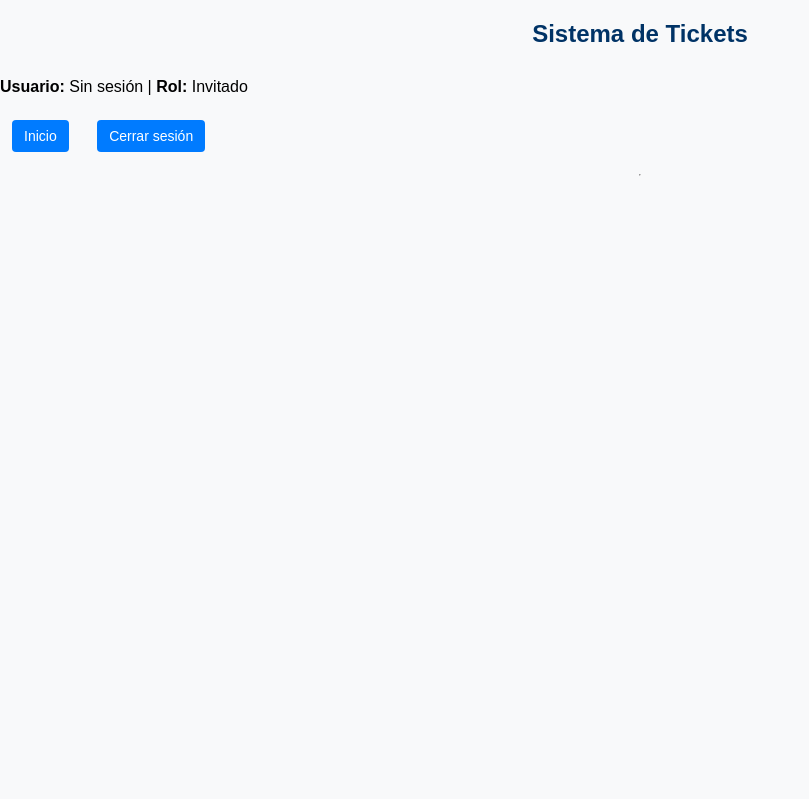
After one commit to juggernutes/tikets, a PHP site: page /views/layout/header.php in a window 1280 px wide. The commit adds this page. Shown: the top 799 px of the page, without its empty margins (0-809 px from the left). Run offline with PHP 8.4, Linux system fonts and the light colour scheme.

Commit message:
ford commit 2

```diff
--- a/tools/style.css
+++ b/tools/style.css
@@ -2,111 +2,104 @@
 
 body {
     font-family: Arial, sans-serif;
-    background-color: #f4f4f4;
+    background-color: #f8f9fa;
     margin: 0;
     padding: 0;
-    display: flex;
 }
 
-.sidebar {
-    width: 250px;
-    background: #003366;
-    color: #ffffff;
-    padding: 20px;
-    height: 100vh;
-    position: fixed;
-    top: 0;
-    left: 0;
-    display: flex;
-    flex-direction: column;
-    align-items: center;
+header, footer {
+    background-color: #003366;
+    color: white;
+    padding: 15px;
+    text-align: center;
 }
 
-.sidebar a {
-    color: #ffffff;
-    text-decoration: none;
-    padding: 10px;
-    width: 100%;
-    text-align: center;
-    display: block;
-    border-radius: 5px;
-    margin: 5px 0;
-    transition: background 0.3s;
+header h2 {
+    margin: 0;
 }
 
-.sidebar a:hover {
-    background: #ff6600;
+nav a {
+    color: #ffffff;
+    margin: 0 10px;
+    text-decoration: none;
 }
 
-/* Logo centrado */
-.logo-container {
-    text-align: center;
-    margin: 20px 0;
+nav a:hover {
+    text-decoration: underline;
 }
 
-/* Navbar dentro del sidebar */
-.sidebar .navbar {
-    width: 100%;
-    margin-top: 10px;
+h2, h3 {
+    color: #003366;
+    text-align: center;
+    margin-top: 20px;
 }
 
-.sidebar .navbar-nav {
-    width: 100%;
-    display: flex;
-    flex-direction: column;
-    align-items: center;
+table {
+    width: 90%;
+    margin: 20px auto;
+    border-collapse: collapse;
+    background-color: white;
 }
 
-.sidebar .navbar-nav .nav-link {
-    color: rgb(11, 11, 11) !important;
+table, th, td {
+    border: 1px solid #ccc;
+}
+
+th {
+    background-color: #e3e6ea;
+    padding: 10px;
+}
+
+td {
     padding: 8px;
     text-align: center;
 }
 
-.sidebar .navbar-nav .nav-link:hover {
-    background: #ff6600;
-    border-radius: 5px;
+button, input[type="submit"] {
+    background-color: #007bff;
+    border: none;
+    color: white;
+    padding: 8px 12px;
+    text-align: center;
+    text-decoration: none;
+    display: inline-block;
+    font-size: 14px;
+    margin: 4px 2px;
+    cursor: pointer;
+    border-radius: 4px;
 }
 
-
-
-.content {
-    margin-left: 250px;
-    padding: 20px;
-    width: calc(100% - 250px);
+button:hover, input[type="submit"]:hover {
+    background-color: #0056b3;
 }
 
-
-
-button {
-    background-color: #ff6600;
-    color: #ffffff;
-    border: none;
-    padding: 10px 20px;
-    cursor: pointer;
-    border-radius: 5px;
-    font-size: 16px;
-    transition: background 0.3s;
+a {
+    color: #007bff;
+    text-decoration: none;
 }
 
-button:hover {
-    background-color: #cc5500;
+a:hover {
+    text-decoration: underline;
 }
 
-input[type="text"], input[type="password"], select {
-    width: 100%;
-    padding: 10px;
-    margin: 10px 0;
-    border: 1px solid #cccccc;
-    border-radius: 5px;
+footer p {
+    margin: 0;
+    font-size: 13px;
+}
+html, body {
+    height: 100%;
+    margin: 0;
+    padding: 0;
+    font-family: Arial, sans-serif;
 }
 
-.footer {
-    background: #a00b15;
-    color: #ffffff;
-    text-align: center;
-    padding: 10px;
-    position: fixed;
-    bottom: 0;
-    width: 100%;
+.wrapper {
+    display: flex;
+    flex-direction: column;
+    min-height: 100vh;
 }
+
+main {
+    flex: 1;
+    padding: 20px;
+}
--- a/views/footer.php
+++ /dev/null
@@ -1,6 +0,0 @@
-    <footer>
-        <hr>
-        <p style="text-align:center;">&copy; <?= date("Y") ?> - Departamento de TI</p>
-    </footer>
-</body>
-</html>
--- /dev/null
+++ b/views/layout/header.php
@@ -0,0 +1,42 @@
+<?php
+if (session_status() === PHP_SESSION_NONE) {
+    session_start();
+}
+
+$rol = $_SESSION['rol'] ?? 'Invitado';
+$usuario = $_SESSION['login_id'] ?? 'Sin sesión';
+?>
+<!DOCTYPE html>
+<html lang="es">
+<head>
+    <meta charset="UTF-8">
+    <title><?= $title ?? 'Sistema de Tickets' ?></title>
+    <link rel="stylesheet" href="../tools/style.css">
+</head>
+<body>
+    <div class="wrapper">
+        <h2>Sistema de Tickets</h2>
+        <div style="margin: 10px 0;">
+            <span><strong>Usuario:</strong> <?= htmlspecialchars($usuario) ?></span> |
+            <span><strong>Rol:</strong> <?= htmlspecialchars($rol) ?></span>
+        </div>
+
+        <nav style="margin: 10px 0;">
+            <a href="../views/dashboard.php"><button>Inicio</button></a>
+            <?php if ($rol === 'ADMINISTRADOR' ||$rol === 'EMPLEADO'): ?>
+                <a href="../views/registrar_tiket.php"><button>Registrar Ticket</button></a>
+                <a href="../views/validar_tiket.php"><button>Validar Ticket</button></a>
+            <?php endif; ?>
+
+            <?php if ($rol === 'ADMINISTRADOR' || $rol === 'SOPORTE'): ?>
+                <a href="../views/registrar_tiket.php"><button>Registrar Ticket</button></a>
+                <a href="../views/asignar_tiket.php"><button>Asignar Tickets</button></a>
+                <a href="../views/resolver_tiket.php"><button>Resolver Tickets</button></a>
+                <a href="../views/reporte_tickets.php"><button>Reporte</button></a>
+            <?php endif; ?>
+
+            <a href="../public/logout.php"><button>Cerrar sesión</button></a>
+        </nav>
+        <hr>
+    </div>
+<main>
```
Also changed, not shown: views/dashboard.php (+16 -19 lines), views/heeader.php (deleted, +0 -24 lines), views/layout/footer.php (added, +7 -0 lines), views/login_form.php (+17 -14 lines).
